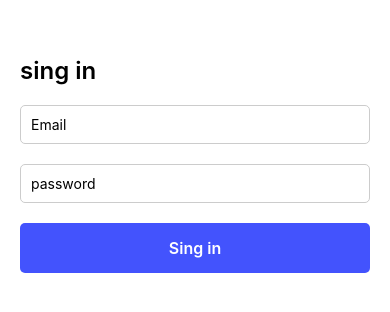
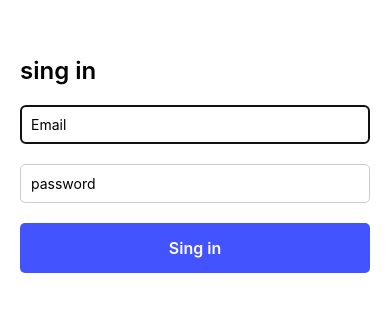
Before and after one commit to by-3/my-frist-react-native-app, a React Native app: screen / in a window 390 px wide. Shown: the part 258-570 px from the top of the page. Built offline with nearby package versions, Linux system fonts and the light colour scheme.

Commit message:
frist 30 muint

```diff
--- a/App.tsx
+++ b/App.tsx
@@ -14,7 +14,15 @@
   return (
     <KeyboardAvoidingView behavior={Platform.OS === 'ios' ? 'padding' : 'height'} style={styles.container}>
       <Text style={styles.title}>sing in</Text>
-      <TextInput placeholder='Email' style={styles.input}/>
+      <TextInput
+        placeholder='Email'
+        style={styles.input}
+        autoFocus
+        autoCapitalize='none'
+        keyboardType='email-address'
+        autoComplete='email'
+        autoCorrect={false}
+      />
       <TextInput placeholder='password' style={styles.input} secureTextEntry/>
       <Pressable
         onPress={() => {console.log('press');}}
```
